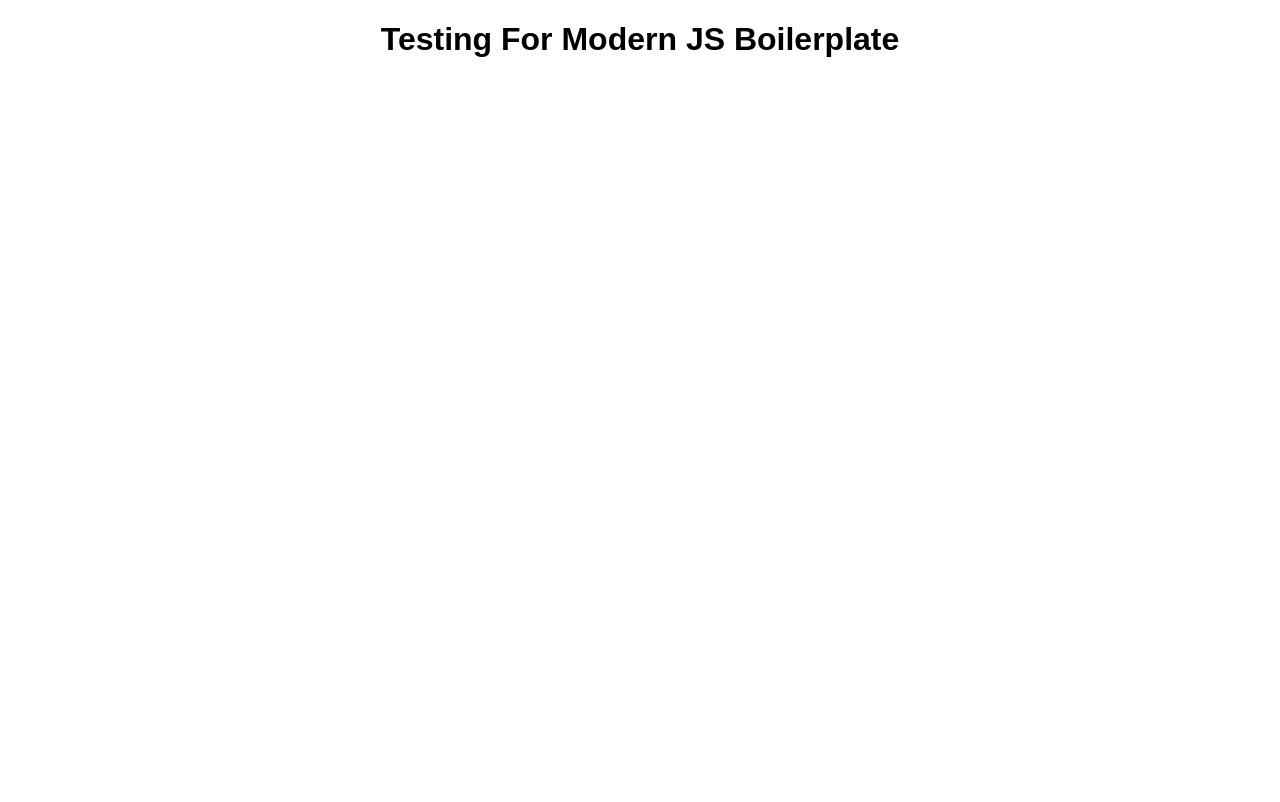
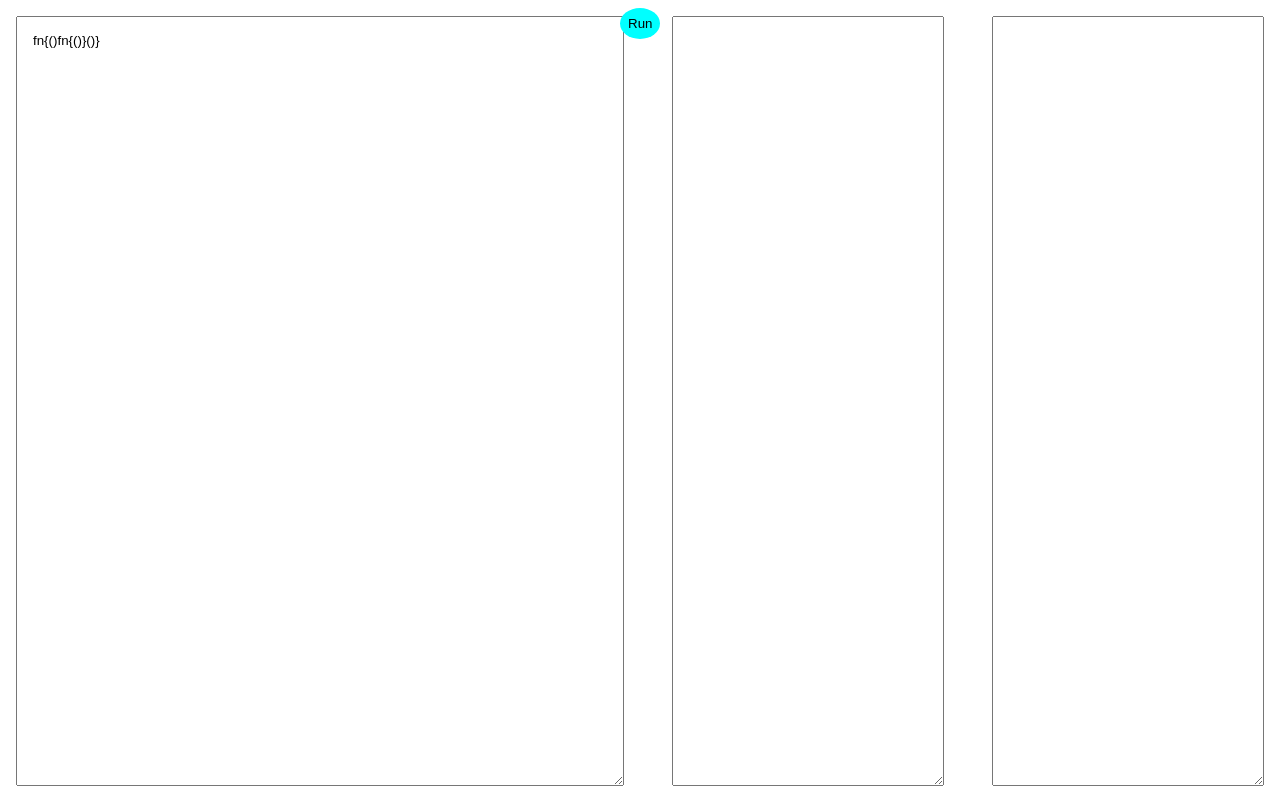
Before and after one commit to rajlang/Raj-JavaScript, a website built with webpack: page _test/index.html in a window 1280 px wide. Built offline with nearby package versions, Linux system fonts and the light colour scheme.

Commit message:
🚀 Improve manual testing

```diff
--- a/_test/index.html
+++ b/_test/index.html
@@ -6,14 +6,82 @@
     <meta name="viewport" content="width=device-width, initial-scale=1.0" />
     <title>Testing For Modern JS Boilerplate</title>
     <script src="./dist/index.js"></script>
+    <style>
+      * {
+        padding: 0;
+        margin: 0;
+        font-family: sans-serif;
+      }
+
+      div {
+        display: grid;
+        grid-template-columns: 50vw 1fr 1fr;
+        gap: 1rem;
+        place-content: center;
+        overflow: hidden;
+      }
+
+      textarea {
+        outline: none;
+        height: calc(100vh - 4rem);
+        padding: 1rem;
+        margin: 1rem;
+      }
+
+      button {
+        outline: 0;
+        border: 0;
+        margin: 0.5rem;
+        padding: 0.5rem;
+        background-color: aqua;
+        border-radius: 50%;
+        position: absolute;
+        cursor: pointer;
+        top: 0;
+        left: calc(50vw - 1.75rem);
+      }
+    </style>
   </head>
 
-  <body style="text-align: center; font-family: sans-serif">
-    <h1></h1>
+  <body>
+    <button onmousedown="job()">Run</button>
+
+    <div>
+      <textarea name="input" id="input" cols="30" rows="10" spellcheck="false">
+fn{()fn{()}()}</textarea
+      >
+      <textarea
+        name="lexer output"
+        id="lexer"
+        cols="30"
+        rows="10"
+        readonly
+        spellcheck="false"
+      ></textarea>
+      <textarea
+        name="sanitize output"
+        id="sanitize"
+        cols="30"
+        rows="10"
+        spellcheck="false"
+      ></textarea>
+      <!-- <textarea name="parser output" id="parser" cols="30" rows="10" readonly></textarea> -->
+    </div>
+
     <script>
-      document.body.getElementsByTagName("h1")[0].textContent = document.title;
+      function job() {
+        let lexer = lex(document.querySelector("#input").value);
+        document.querySelector("#lexer").textContent = JSON.stringify(
+          lexer,
+          "",
+          "  "
+        );
+        document.querySelector("#sanitize").textContent = JSON.stringify(
+          san(lexer),
+          "",
+          "  "
+        );
+      }
     </script>
-    <!-- This can be un commented if it is necessary to load the script at last
-  <script src="./dist/index.js"></script> -->
   </body>
 </html>
```
